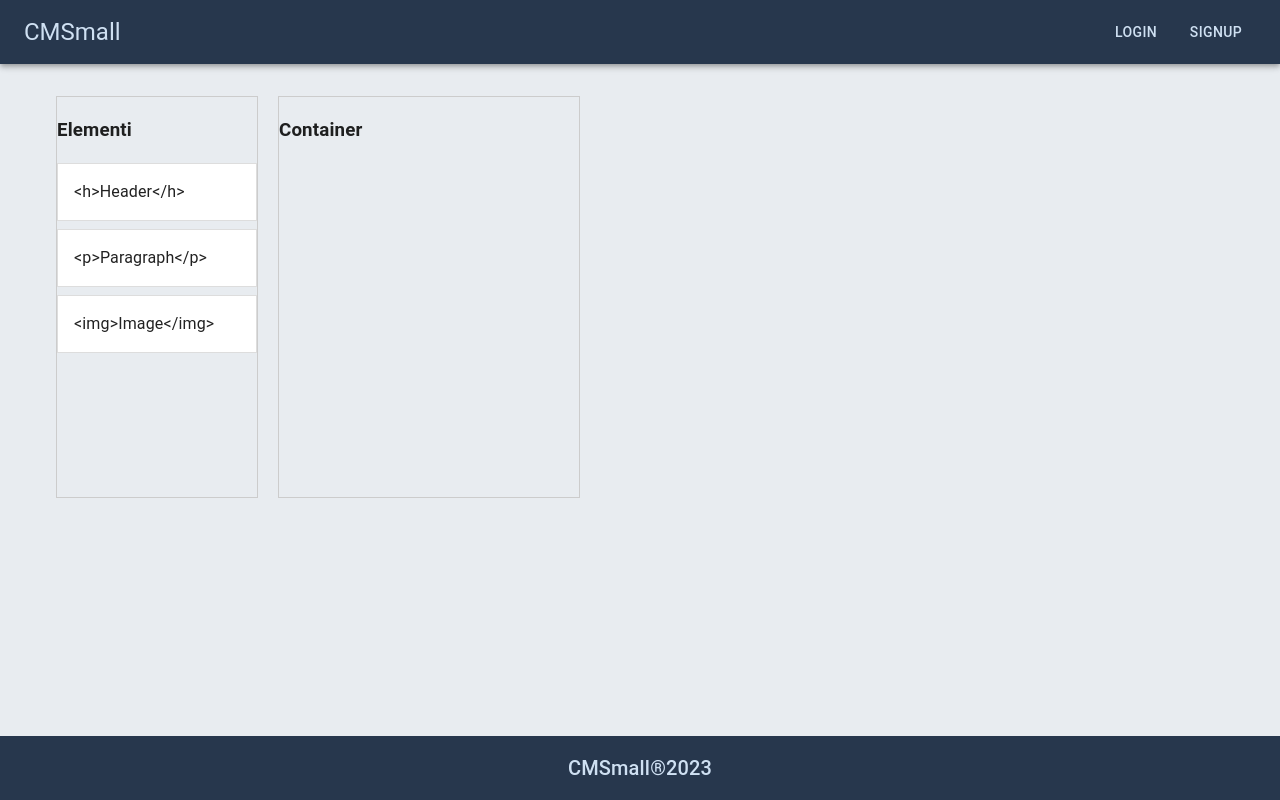
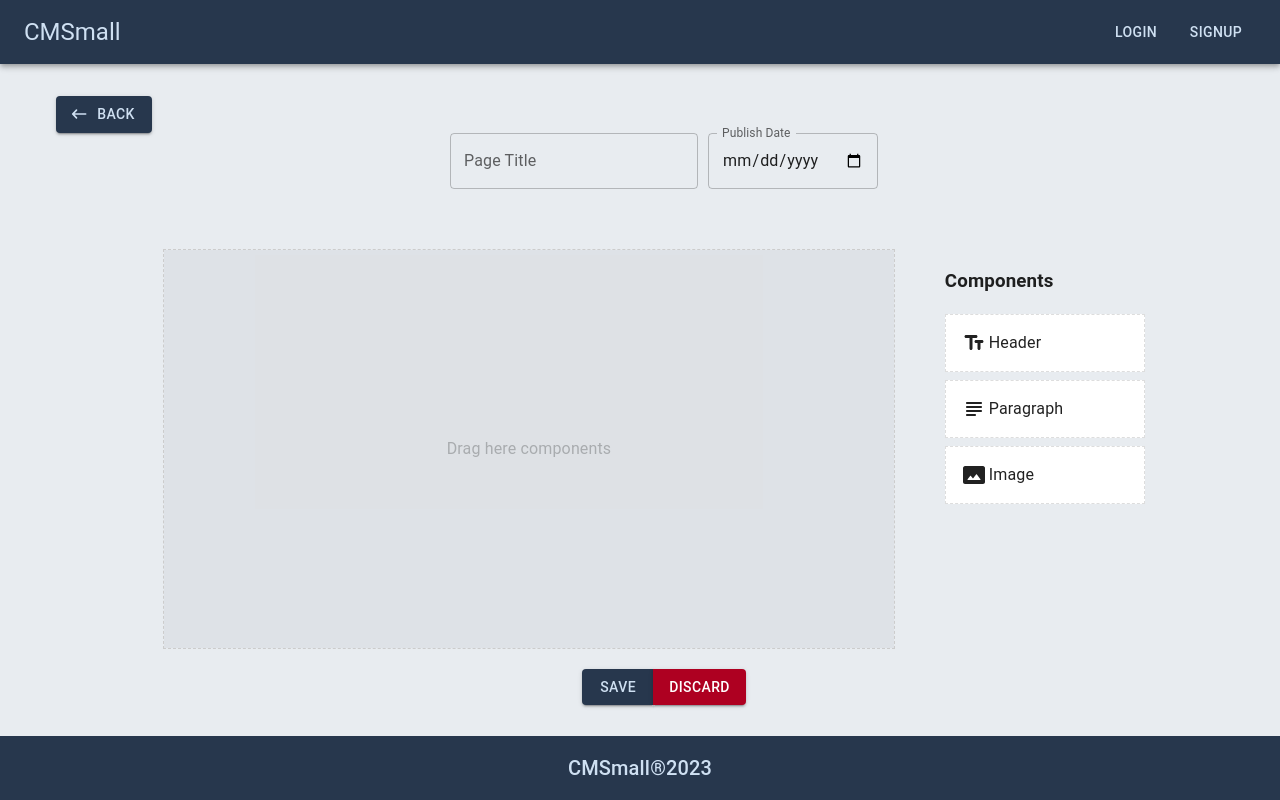
Before and after one commit to RobertoCandela/cmsmall, a React (Vite) app in the folder client/: page /page/new in a window 1280 px wide. Built offline with nearby package versions, Linux system fonts and the light colour scheme.

Commit message:
create new page logic

```diff
--- a/client/src/App.jsx
+++ b/client/src/App.jsx
@@ -24,6 +24,9 @@ const theme = createTheme({
     },
     background : {
       default : "#E8ECF0"
+    },
+    error:{
+      main: "#AE0021"
     }
   },
 });
--- a/client/src/components/canvas.jsx
+++ b/client/src/components/canvas.jsx
@@ -1,29 +1,48 @@
-import React, { useState } from 'react';
-import { v4 as uuidv4 } from 'uuid';
-import { DragDropContext, Droppable, Draggable } from 'react-beautiful-dnd';
-import { StrictModeDroppable } from './droppable';
+import React, { useState } from "react";
+import { v4 as uuidv4 } from "uuid";
+import { DragDropContext, Draggable } from "react-beautiful-dnd";
+import { StrictModeDroppable } from "./droppable";
 
-export function Canvas(){
+import SubjectRoundedIcon from "@mui/icons-material/SubjectRounded";
+import TextFieldsRoundedIcon from "@mui/icons-material/TextFieldsRounded";
+import PhotoSizeSelectActualRoundedIcon from "@mui/icons-material/PhotoSizeSelectActualRounded";
+import { Typography } from "@mui/material";
+
+export function Canvas({ destinationItems, setDestinationItems }) {
   const [sourceItems, setSourceItems] = useState([
-    { id: 'h', content: '<h>Header</h>' },
-    { id: 'p', content: '<p>Paragraph</p>' },
-    { id: 'img', content: '<img>Image</img>' },
+    {
+      id: "h",
+      content: "<h>Header</h>",
+      title: "Header",
+      icon: <TextFieldsRoundedIcon />,
+    },
+    {
+      id: "p",
+      content: "<p>Paragraph</p>",
+      title: "Paragraph",
+      icon: <SubjectRoundedIcon />,
+    },
+    {
+      id: "img",
+      content: "<img>Image</img>",
+      title: "Image",
+      icon: <PhotoSizeSelectActualRoundedIcon />,
+    },
   ]);
-
-  const [destinationItems, setDestinationItems] = useState([]);
 
   const handleDragEnd = (result) => {
     if (!result.destination) return;
 
     const sourceIndex = result.source.index;
     const destinationIndex = result.destination.index;
-    const draggedItem = result.source.droppableId === 'source'
-      ? sourceItems[sourceIndex]
-      : destinationItems[sourceIndex];
+    const draggedItem =
+      result.source.droppableId === "source"
+        ? sourceItems[sourceIndex]
+        : destinationItems[sourceIndex];
 
-    if (result.destination.droppableId === 'destination') {
+    if (result.destination.droppableId === "destination") {
       const updatedDestinationItems = [...destinationItems];
-      if (result.source.droppableId !== 'destination') {
+      if (result.source.droppableId !== "destination") {
         updatedDestinationItems.splice(destinationIndex, 0, {
           id: uuidv4(),
           content: draggedItem.content,
@@ -36,22 +55,95 @@ export function Canvas(){
     }
   };
 
+  function renderItem(data) {
+    //Render logic here
+
+    switch (data.id) {
+      case "p": {
+        break;
+      }
+      case "h": {
+        break;
+      }
+      case "img": {
+        break;
+      }
+      default:{
+        console.log("Not a valid render item")
+      }
+    }
+    return data;
+  }
+
   return (
     <DragDropContext onDragEnd={handleDragEnd}>
-      <div style={{ display: 'flex' }}>
+      <div style={{ display: "flex", justifyContent: "center" }}>
+        <StrictModeDroppable droppableId="destination">
+          {(provided, snapshot) => (
+            <div
+              ref={provided.innerRef}
+              style={{
+                width: "60%",
+                // minHeight: '400px',
+                border: snapshot.isDraggingOver
+                  ? "2px dashed #27374D"
+                  : "1px dashed #ccc",
+                marginRight: "50px",
+              }}
+              {...provided.droppableProps}
+            >
+              {destinationItems.length === 0 ? (
+                <div
+                  style={{
+                    display: "flex",
+                    justifyContent: "center",
+                    alignItems: "center",
+                    height: "100%",
+                    opacity: 0.3,
+                    backgroundColor: "#C8CBCF",
+                  }}
+                >
+                  Drag here components
+                </div>
+              ) : (
+                destinationItems.map((item, index) => (
+                  <Draggable key={item.id} draggableId={item.id} index={index}>
+                    {(provided) => (
+                      <div
+                        ref={provided.innerRef}
+                        {...provided.draggableProps}
+                        {...provided.dragHandleProps}
+                        style={{
+                          userSelect: "none",
+                          padding: "16px",
+                          margin: "0 0 8px 0",
+                          backgroundColor: "#fff",
+                          border: "1px solid #ddd",
+                          ...provided.draggableProps.style,
+                        }}
+                      >
+                        {renderItem(item)}
+                      </div>
+                    )}
+                  </Draggable>
+                ))
+              )}
+              {provided.placeholder}
+            </div>
+          )}
+        </StrictModeDroppable>
         <StrictModeDroppable droppableId="source" isDropDisabled>
           {(provided) => (
             <div
               ref={provided.innerRef}
               style={{
-                width: '200px',
-                minHeight: '400px',
-                border: '1px solid #ccc',
-                marginRight: '20px',
+                width: "200px",
+                minHeight: "400px",
+                marginRight: "20px",
               }}
               {...provided.droppableProps}
             >
-              <h3>Elementi</h3>
+              <h3>Components</h3>
               {sourceItems.map((item, index) => (
                 <Draggable key={item.id} draggableId={item.id} index={index}>
                   {(provided) => (
@@ -60,52 +152,20 @@ export function Canvas(){
                       {...provided.draggableProps}
                       {...provided.dragHandleProps}
                       style={{
-                        userSelect: 'none',
-                        padding: '16px',
-                        margin: '0 0 8px 0',
-                        backgroundColor: '#fff',
-                        border: '1px solid #ddd',
+                        display: "flex",
+                        userSelect: "none",
+                        padding: "16px",
+                        margin: "0 0 8px 0",
+                        backgroundColor: "#fff",
+                        border: "1px dashed #ddd",
                         ...provided.draggableProps.style,
                       }}
                     >
-                      {item.content}
-                    </div>
-                  )}
-                </Draggable>
-              ))}
-              {provided.placeholder}
-            </div>
-          )}
-        </StrictModeDroppable>
-        <StrictModeDroppable droppableId="destination">
-          {(provided, snapshot) => (
-            <div
-              ref={provided.innerRef}
-              style={{
-                width: '300px',
-                minHeight: '400px',
-                border: snapshot.isDraggingOver ? '2px solid green' : '1px solid #ccc',
-              }}
-              {...provided.droppableProps}
-            >
-              <h3>Container</h3>
-              {destinationItems.map((item, index) => (
-                <Draggable key={item.id} draggableId={item.id} index={index}>
-                  {(provided) => (
-                    <div
-                      ref={provided.innerRef}
-                      {...provided.draggableProps}
-                      {...provided.dragHandleProps}
-                      style={{
-                        userSelect: 'none',
-                        padding: '16px',
-                        margin: '0 0 8px 0',
-                        backgroundColor: '#fff',
-                        border: '1px solid #ddd',
-                        ...provided.draggableProps.style,
-                      }}
-                    >
-                      {item.content}
+                      {item.icon}
+                      <Typography sx={{ marginLeft: "3px" }}>
+                        {" "}
+                        {item.title}{" "}
+                      </Typography>
                     </div>
                   )}
                 </Draggable>
@@ -117,4 +177,4 @@ export function Canvas(){
       </div>
     </DragDropContext>
   );
-};
+}
--- /dev/null
+++ b/client/src/components/header.jsx
@@ -0,0 +1,3 @@
+export function Header(){
+
+}
--- /dev/null
+++ b/client/src/components/image.jsx
@@ -0,0 +1,3 @@
+export function Image(){
+
+}
--- /dev/null
+++ b/client/src/components/paragraph.jsx
@@ -0,0 +1,3 @@
+export function Paragraph(){
+
+}
--- a/client/src/pages/new-page/NewPage.jsx
+++ b/client/src/pages/new-page/NewPage.jsx
@@ -1,10 +1,95 @@
+import {
+  Button,
+  ButtonGroup,
+  IconButton,
+  TextField,
+  Typography,
+} from "@mui/material";
 import { Canvas } from "../../components/canvas";
 import Layout from "../../components/layout";
 
-export function NewPage(){
+import { useState } from "react";
+import Modal from "../../components/modal";
+import KeyboardBackspaceRoundedIcon from "@mui/icons-material/KeyboardBackspaceRounded";
+import { useNavigate } from "react-router-dom";
 
-    return (
-        <Canvas/>
-    )
+export function NewPage() {
+  const [pageName, setPageName] = useState("");
+  const [publishDate, setPublishDate] = useState("");
+  const [open, setOpen] = useState(false);
+  const [canvasItem, setCanvasItem] = useState([]);
 
+  const history = useNavigate();
+
+  const handleDiscard = () => {
+    console.log(canvasItem);
+    setCanvasItem([]);
+    setPageName("");
+    setPublishDate("");
+  };
+  return (
+    <>
+      <Button variant="contained" startIcon={<KeyboardBackspaceRoundedIcon />} onClick={e=>{
+        history('/')
+      }}>
+        Back
+      </Button>
+      <div
+        style={{
+          display: "flex",
+          flexDirection: "row",
+          justifyContent: "center",
+          paddingBottom: "60px",
+        }}
+      >
+        <TextField
+          variant="outlined"
+          label="Page Title"
+          value={pageName}
+          onChange={(e) => {
+            setPageName(e.target.value);
+          }}
+        ></TextField>
+        <TextField
+          id="date"
+          variant="outlined"
+          label="Publish Date"
+          type="date"
+          value={publishDate}
+          onChange={(e) => {
+            setPublishDate(e.target.value);
+          }}
+          InputLabelProps={{
+            shrink: true,
+          }}
+          sx={{ marginLeft: "10px" }}
+        />
+      </div>
+      <Canvas
+        destinationItems={canvasItem}
+        setDestinationItems={setCanvasItem}
+      />
+      <ButtonGroup
+        sx={{ display: "flex", justifyContent: "center", marginTop: "20px" }}
+      >
+        <Button variant="contained">Save</Button>
+        <Button
+          variant="contained"
+          color="error"
+          onClick={(e) => {
+            setOpen(true);
+          }}
+        >
+          Discard
+        </Button>
+      </ButtonGroup>
+      <Modal
+        title="Confirm Discard"
+        content={"Do you want to discard all changes?"}
+        setOpen={setOpen}
+        open={open}
+        onConfirm={handleDiscard}
+      ></Modal>
+    </>
+  );
 }
```
